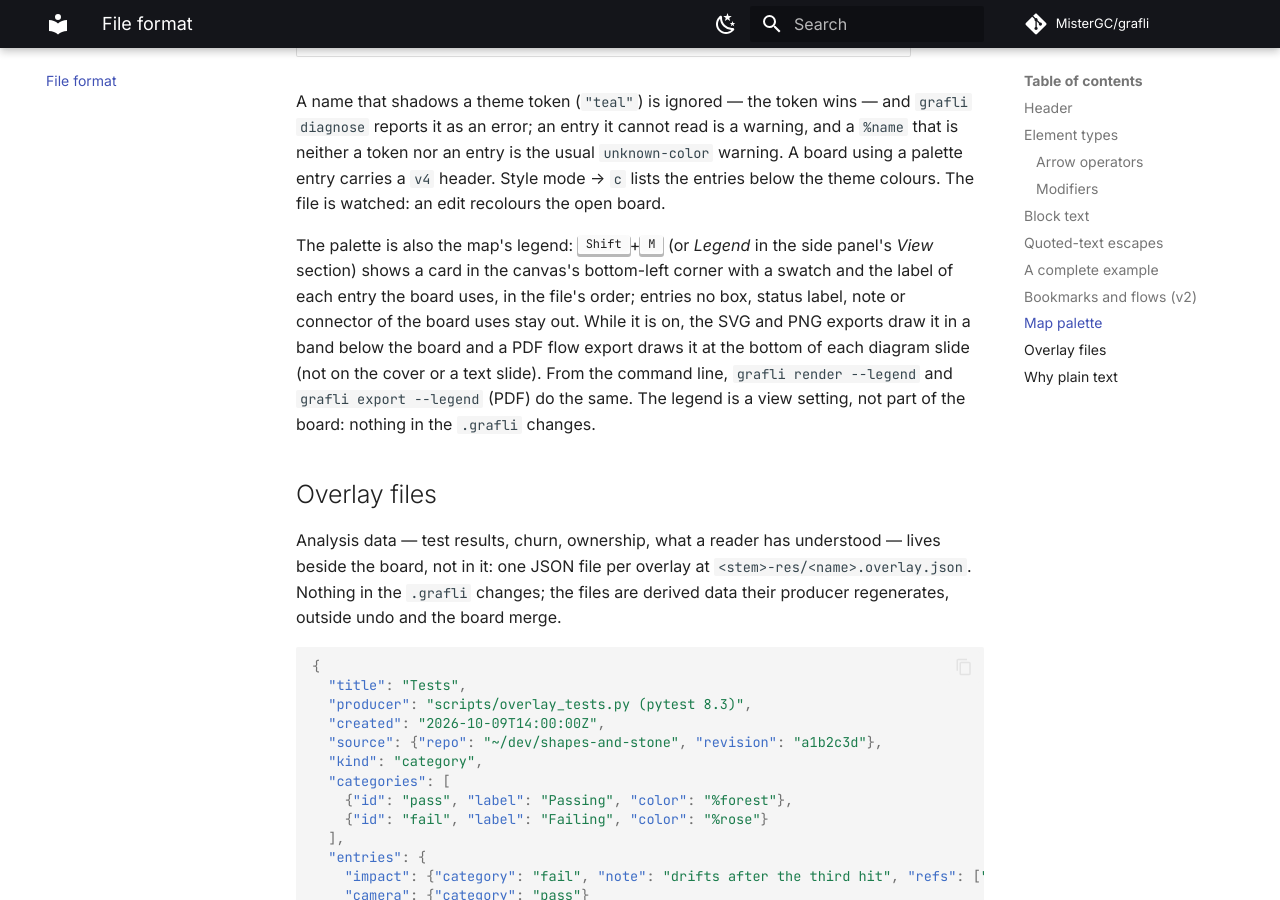
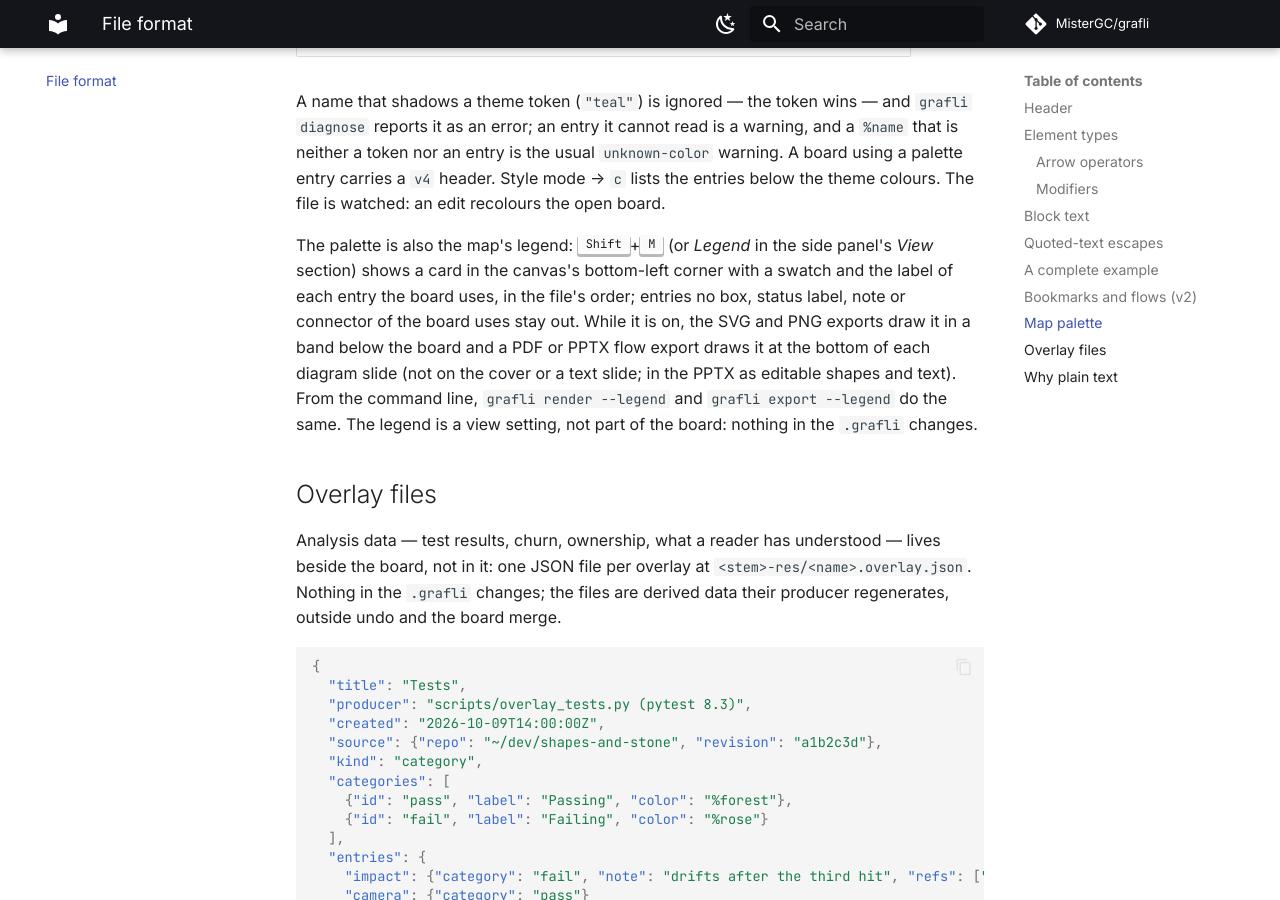
Before and after one commit to MisterGC/grafli, an MkDocs documentation site: the page built from docs/format.md, in a window 1280 px wide and 900 px high, scrolled down 7853 px. Built offline with MkDocs 1.6.1 and Material for MkDocs 9.7.7, drawn with Linux system fonts in a browser that asks for light colours; comment, search, counter and statistics services are not loaded.

Commit message:
Document the legend in the PPTX export

```diff
--- a/docs/format.md
+++ b/docs/format.md
@@ -361,9 +361,10 @@ The palette is also the map's legend: <kbd>Shift</kbd>+<kbd>M</kbd> (or
 bottom-left corner with a swatch and the label of each entry the board uses,
 in the file's order; entries no box, status label, note or connector of the
 board uses stay out. While it is on, the SVG and PNG exports draw it in a
-band below the board and a PDF flow export draws it at the bottom of each
-diagram slide (not on the cover or a text slide). From the command line,
-`grafli render --legend` and `grafli export --legend` (PDF) do the same. The
+band below the board and a PDF or PPTX flow export draws it at the bottom of
+each diagram slide (not on the cover or a text slide; in the PPTX as editable
+shapes and text). From the command line, `grafli render --legend` and
+`grafli export --legend` do the same. The
 legend is a view setting, not part of the board: nothing in the `.grafli`
 changes.
 
```
Also changed, not shown: CHANGELOG.md (+1 -1 lines), docs/keybindings.md (+1 -1 lines), grafli/skills/grafli/references/format.md (+1 -1 lines).
